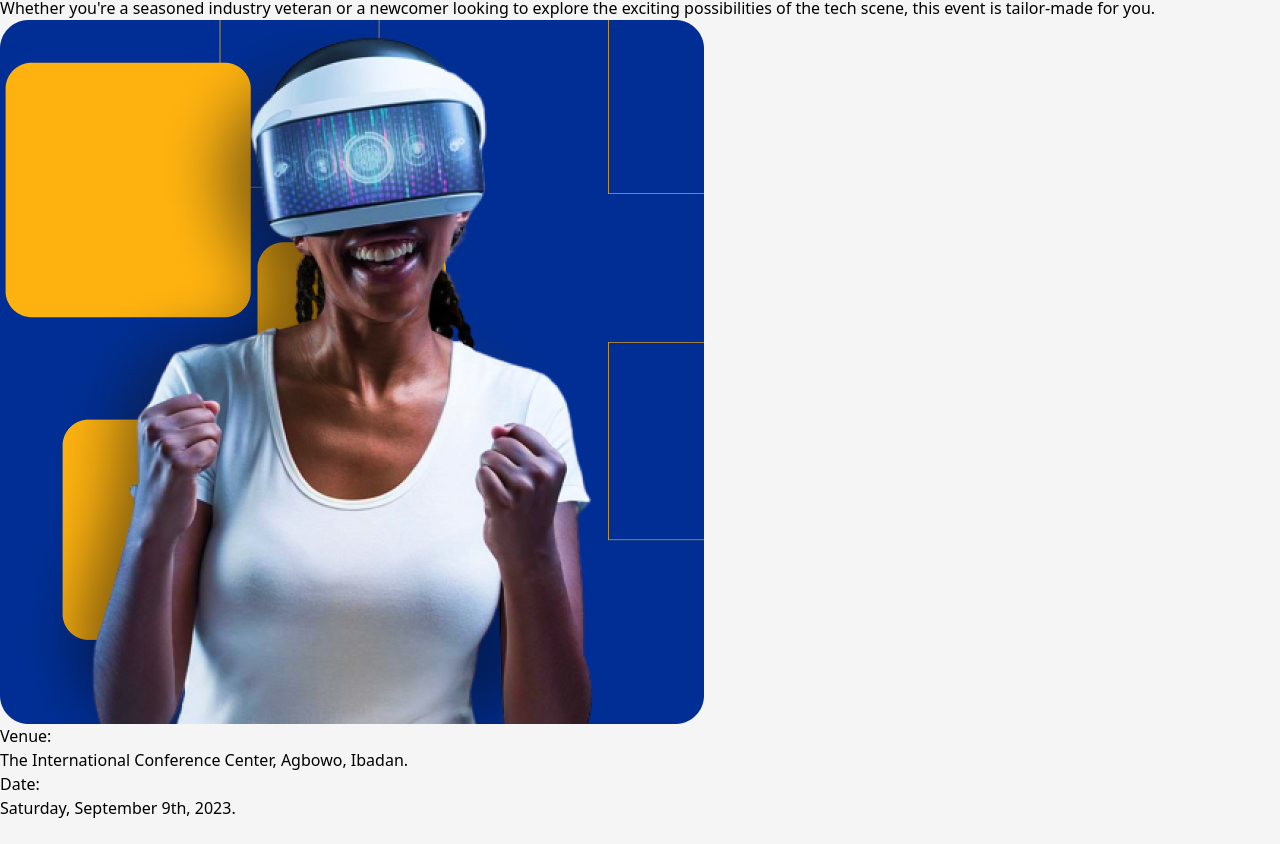
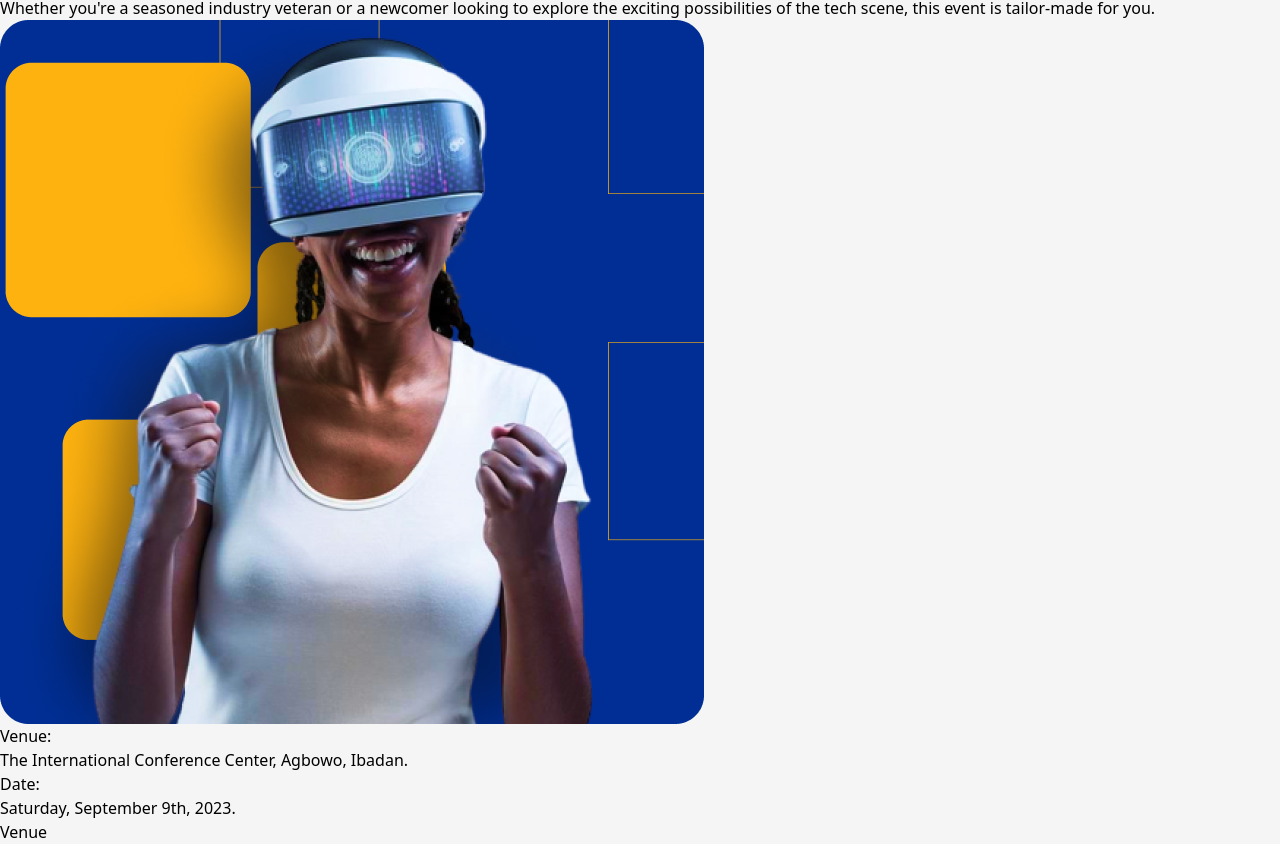
Before and after one commit to wunmicrown/Ibadan-Tech-Expo, a React (Vite) app: page /about in a window 1280 px wide. Shown: the part 1066-1910 px from the top of the page. Before the commit the page ends 1886 px from the top, so only its background shows below. Built offline with nearby package versions, Linux system fonts and the light colour scheme.

Commit message:
added a venue section

```diff
--- a/src/App.jsx
+++ b/src/App.jsx
@@ -4,6 +4,7 @@ import SecondNavbar from './Component/SecondNavbar'
 import DetailsSection from './Component/DetailsSection'
 import AboutTechExpo from './Component/AboutTechExpo'
 import VenueInfo from './Component/VenueInfo'
+import Venue from './Component/Venue'
 
 
 const App = () => {
@@ -15,6 +16,7 @@ const App = () => {
     <DetailsSection/>
     <AboutTechExpo/>
     <VenueInfo/>
+    <Venue/>
     </>
   )
 }
--- /dev/null
+++ b/src/Component/Venue.jsx
@@ -0,0 +1,13 @@
+import React from 'react'
+
+const Venue = () => {
+  return (
+    <>
+      <section className='flext justify-between pt-3 font-bold text-blue-950 items-center border-b-2 border-yellow-500 mx-3'>
+        <h1 className='sm:text-6xl lg:text-7xl font-extrabold' >Venue</h1>
+      </section>
+    </>
+  )
+}
+
+export default Venue
```
